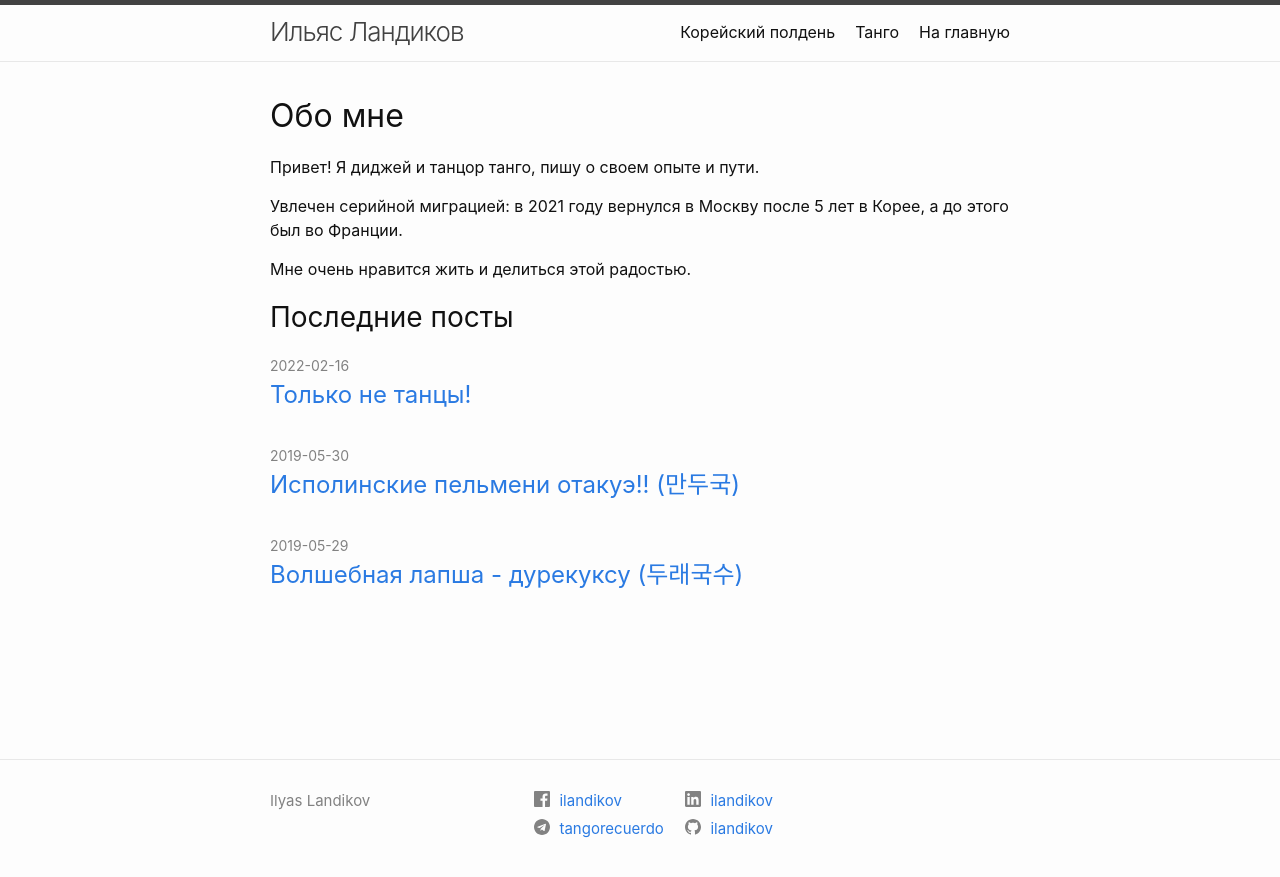
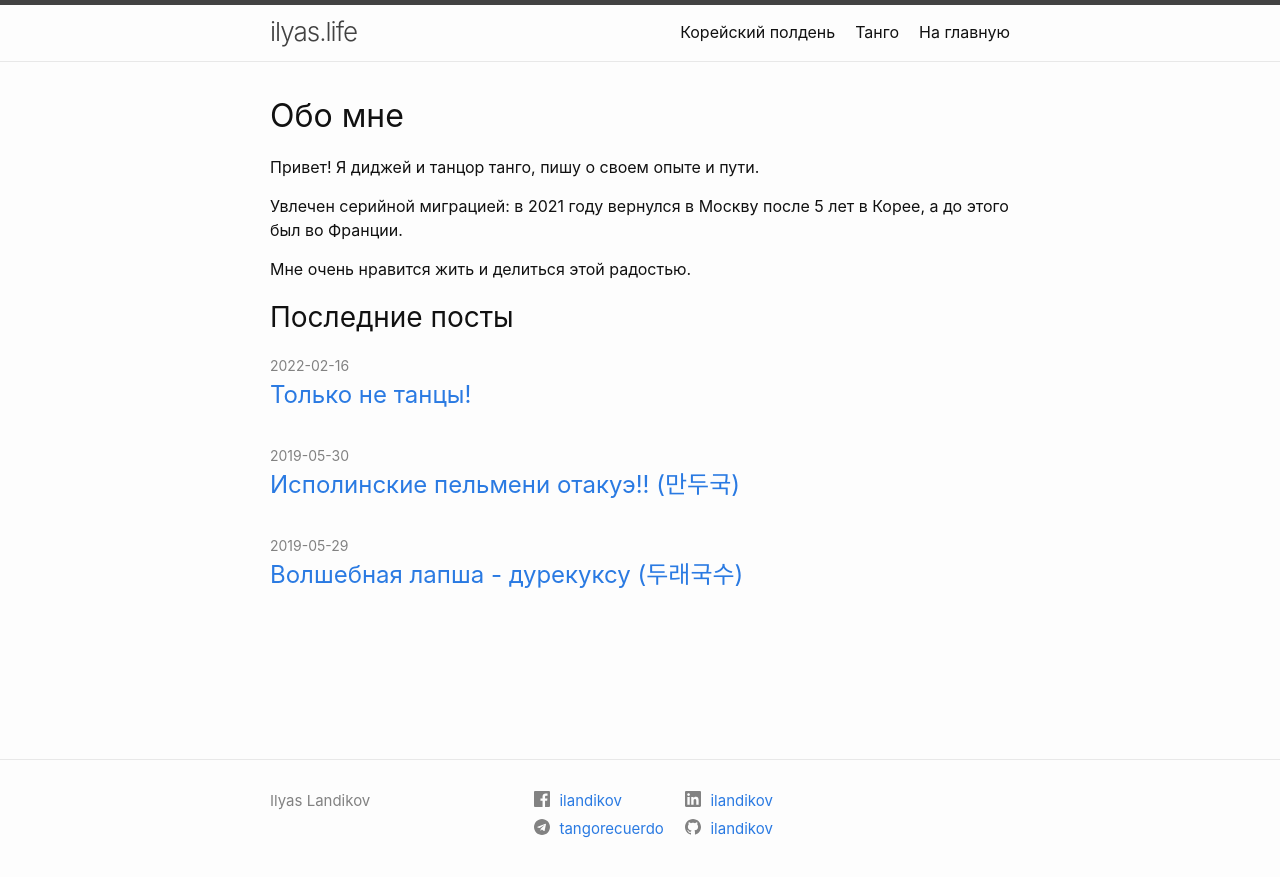
Before and after one commit to ilandikov/ilandikov.github.io, a Jekyll site: the page built from index.markdown, in a window 1280 px wide. Shown: the top 877 px of the page. Built offline with Jekyll 4.4.1, drawn with Linux system fonts in a browser that asks for light colours.

Commit message:
Set title to ilyas.life

```diff
--- a/_config.yml
+++ b/_config.yml
@@ -18,7 +18,7 @@
 # You can create any custom variable you would like, and they will be accessible
 # in the templates via {{ site.myvariable }}.
 
-title: Ильяс Ландиков
+title: ilyas.life
 author: Ilyas Landikov
 email: your-email@example.com
 # description: >- this means to ignore newlines until "baseurl:"
```
